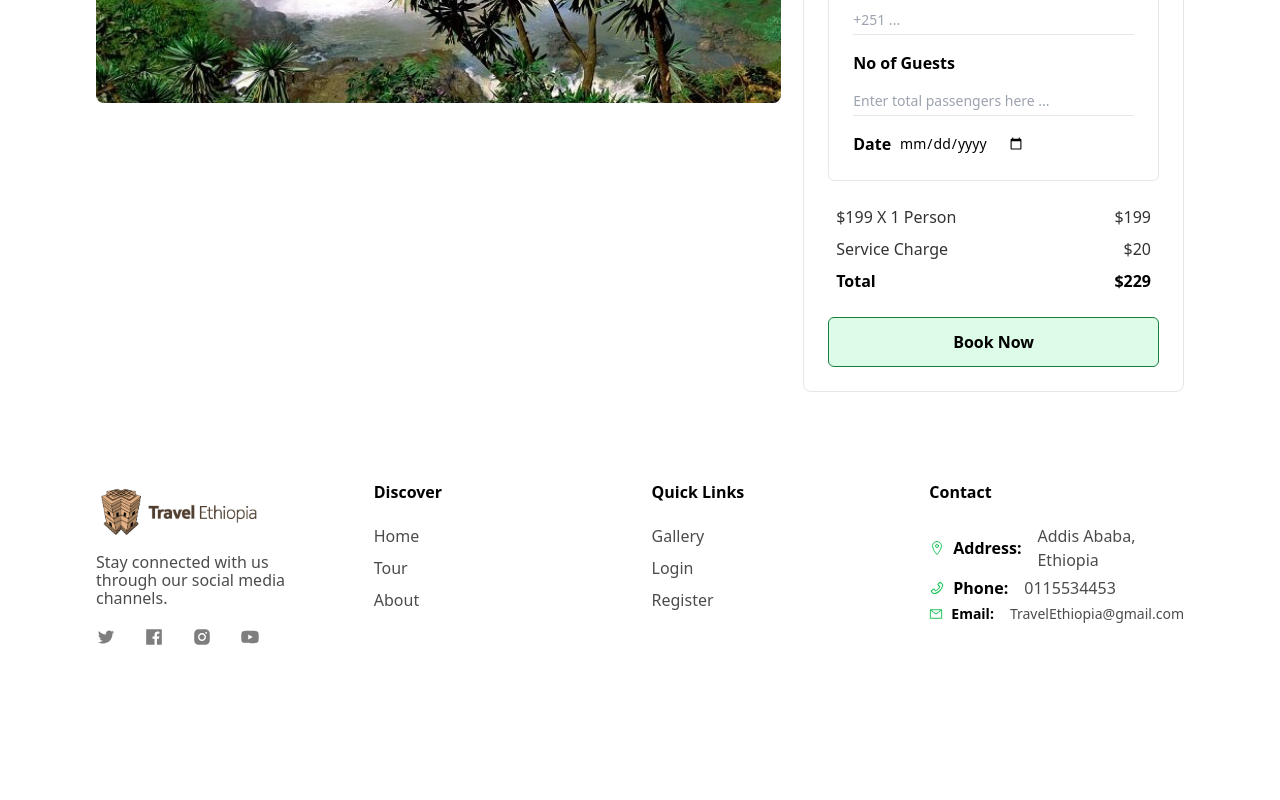
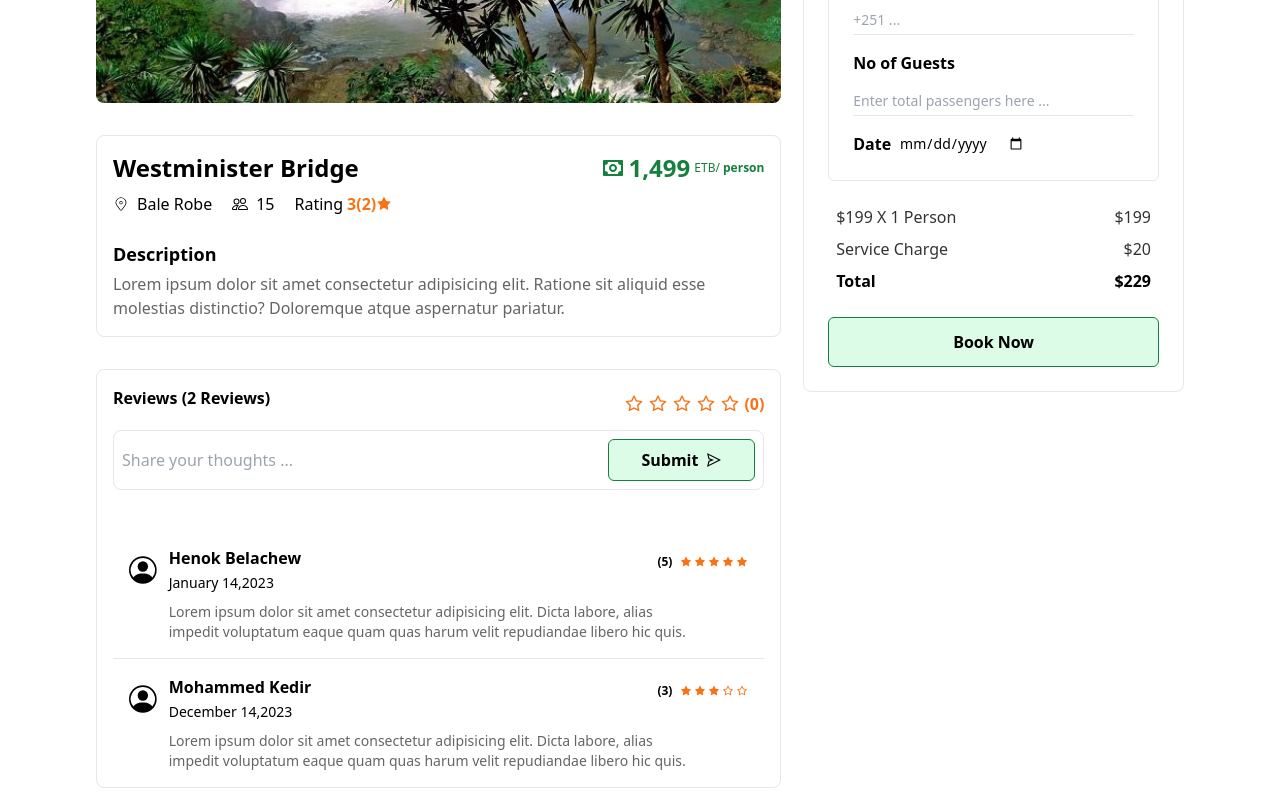
Before and after one commit to Henok-Belachew/Travel-Ethiopia, a React (Vite) app in the folder client/: page /tour in a window 1280 px wide. Shown: the part 420-1220 px from the top of the page. Before the commit the page ends 1107 px from the top, so only its background shows below. Built offline with nearby package versions, Linux system fonts and the light colour scheme.

Commit message:
Booking V1 is complete!

```diff
--- a/client/src/components/Book.jsx
+++ b/client/src/components/Book.jsx
@@ -1,26 +1,177 @@
 import React from 'react'
 import img from '../assets/images/img-1.jpg'
-import {AiFillStar} from 'react-icons/ai'
+import {AiFillStar, AiOutlineSend, AiOutlineStar} from 'react-icons/ai'
+import {CiLocationOn} from 'react-icons/ci'
+import {BsPeople, BsPersonCircle } from 'react-icons/bs'
+import {BiMoney} from 'react-icons/bi'
+import { useState } from 'react'
 
 function Book() {
+   const [rating, setRating] = useState(0)
   return (
     <div className='px-96 py-12'>
       {/* Top Section */}
       <div className='flex justify-between'>
 
          {/* Left Side */}
-         <img src={img} className='rounded-lg w-[63%] h-[385px] object-cover' alt="" />
+         <div className='flex flex-col gap-8 w-[63%]'>
+         <img src={img} className='rounded-lg w-full h-[385px] object-cover' alt="" />
+
+         <div className='border-solid border-[1px] p-4 rounded-lg'>
+            <h1 className='font-bold text-2xl flex justify-between'>Westminister Bridge <h2 className='font-semibold'> <span className='font-bold text-2xl text-green-700 flex gap-1 items-center'> <BiMoney /> 1,499 <span className='font-light text-xs'>ETB/ <b className='font-semibold'>person</b> </span> </span> </h2>
+            </h1>
+
+            <div className='flex gap-5 my-2'>
+               <span className='flex items-center gap-2'><CiLocationOn/> Bale Robe </span>
+               <span className='flex items-center gap-2'> <BsPeople/> 15 </span>
+               <div className='flex gap-1 items-center'>
+                     Rating <span className='font-semibold text-orange-500 -mr-1'>3(2) </span> <AiFillStar className='text-orange-500' />
+                  </div>
+            </div>
+
+            <p className='flex gap-1 flex-col mt-6'>
+               <h1 className='font-semibold text-lg'>Description</h1>
+
+                <span className='text-light-grey text-base'>
+                  Lorem ipsum dolor sit amet consectetur adipisicing elit. Ratione sit aliquid esse molestias distinctio? Doloremque atque aspernatur pariatur.
+                </span>
+            </p>
+
+         </div>
+
+         {/* Review Section */}
+         <div className='border-solid border-[1px] p-4 rounded-lg flex flex-col gap-2' >
+                  <span className='flex justify-between items-center'>
+                        <h1 className='font-semibold mb-3'>Reviews <span>(2 Reviews)</span> </h1>
+
+                        <span className='flex gap-1 items-center text-orange-500 text-xl'>
+
+                           {rating < 1 ? <AiOutlineStar className='cursor-pointer' onClick={()=> setRating(1)} /> : <AiFillStar className='cursor-pointer' onClick={()=> setRating(0)} />}
+                           {rating < 2 ? <AiOutlineStar className='cursor-pointer' onClick={()=> setRating(2)} /> : <AiFillStar className='cursor-pointer' onClick={()=> setRating(2)} />}
+                           {rating < 3 ? <AiOutlineStar className='cursor-pointer' onClick={()=> setRating(3)} /> : <AiFillStar className='cursor-pointer' onClick={()=> setRating(3)} />}
+                           {rating < 4 ? <AiOutlineStar className='cursor-pointer' onClick={()=> setRating(4)} /> : <AiFillStar className='cursor-pointer' onClick={()=> setRating(4)} />}
+                           {rating < 5 ? <AiOutlineStar className='cursor-pointer' onClick={()=> setRating(5)} /> : <AiFillStar className='cursor-pointer' onClick={()=> setRating(5)} />}
+                           <span className='text-base font-semibold'>({rating})</span>
+
+
+                        </span>
+
+                  </span>
+
+
+                  {/*  Review Input Field  */}
+                  <div className='flex border-solid border-[1px]  rounded-lg p-2 justify-between'>
+                     <input placeholder='Share your thoughts ...' type="text" className='grow focus:outline-none' />
+                     <button className='bg-green-100 border-solid border-[1px] border-green-700 px-8 flex gap-2 items-center rounded-md py-2 font-semibold hover:bg-green-500 hover:text-white'>Submit <AiOutlineSend/> </button>
+                  </div>
+
+                  {/* Reviews Made By Others */}
+                  <div className='mt-12'>
+                     <div className='flex gap-3 px-4'>
+
+                           {/* Use Avator */}
+                           <BsPersonCircle className='text-5xl'/>
+
+
+                           {/* Right Side */}
+                           <div className=''>
+
+                              <div className='flex  justify-between'>
+
+                                 {/* User and Date */}
+                                 <span>
+                                    <h1 className='font-semibold'>Henok Belachew</h1>
+                                    <span className='text-sm'>January 14,2023</span>
+                                 </span>
+
+                                 {/* Rating */}
+                                 <span className='flex mt-2 gap-2 items-center self-start text-orange-500'>
+
+                                    <span className='font-bold text-xs text-black'>(5)</span>
+
+                                    <div className='flex gap-[2px]'>
+                                       { [1,2,3,4,5].map(()=>{
+                                          return(<AiFillStar className='text-xs'/>)
+                                       })}
+
+                                    </div>
+                                 </span>
+
+                              </div>
+
+
+                              <p className='text-light-grey text-sm mt-2 w-[90%]'>
+                                 Lorem ipsum dolor sit amet consectetur adipisicing elit. Dicta labore, alias impedit voluptatum eaque quam quas harum velit repudiandae libero hic quis.
+                              </p>
+
+
+                           </div>
+
+                     </div>
+
+                     <hr  className='border-t-[0.7px] my-4  border-solid' />
+
+                     <div className='flex gap-3 px-4'>
+
+                           {/* Use Avator */}
+                           <BsPersonCircle className='text-5xl'/>
+
+
+                           {/* Right Side */}
+                           <div className=''>
+
+                              <div className='flex  justify-between'>
+
+                                 {/* User and Date */}
+                                 <span>
+                                    <h1 className='font-semibold'>Mohammed Kedir</h1>
+                                    <span className='text-sm'>December 14,2023</span>
+                                 </span>
+
+                                 {/* Rating */}
+                                 <span className='flex mt-2 gap-2 items-center self-start text-orange-500'>
+
+                                    <span className='font-bold text-xs text-black'>(3)</span>
+
+                                    <div className='flex gap-[2px]'>
+                                       { [1,2,3].map(()=>{
+                                          return(<AiFillStar className='text-xs'/>)
+                                       })}
+
+                                       {[1,2].map(()=>{
+                                          return(<AiOutlineStar className='text-xs' />)
+                                       })}
+
+                                    </div>
+                                 </span>
+
+                              </div>
+
+
+                              <p className='text-light-grey text-sm mt-2 w-[90%]'>
+                                 Lorem ipsum dolor sit amet consectetur adipisicing elit. Dicta labore, alias impedit voluptatum eaque quam quas harum velit repudiandae libero hic quis.
+                              </p>
+
+
+                           </div>
+
+                     </div>
+
+                  </div>
+         </div>
+
+         </div>
 
          {/* Right Side */}
-         <div className='w-[35%] flex flex-col p-6 border-slid border-[1px]  rounded-lg gap-6'>
+         <div className='w-[35%] flex flex-col p-6 border-slid border-[1px] self-start  rounded-lg gap-6'>
 
             {/* Top Section */}
             <div className='flex flex-col gap-5'>
                <div className='flex justify-between'>
-               <h2 className='font-semibold'> <span className='font-bold text-3xl text-green-700'>1,499 <span className='font-light text-xs'>ETB/person</span> </span> </h2>
+               <h2 className='font-semibold'> <span className='font-bold text-3xl text-green-700'>1,499 <span className='font-light text-xs'>ETB/ <b className='font-semibold'>person</b> </span> </span> </h2>
 
                   <div className='flex gap-1 items-center'>
-                     Rating <span className='font-semibold text-green-700 -mr-1'>3 (2) </span> <AiFillStar className='text-green-700' />
+                     Rating <span className='font-semibold text-orange-500 -mr-1'>3 (2) </span> <AiFillStar className='text-orange-500' />
                   </div>
 
                </div>
```
